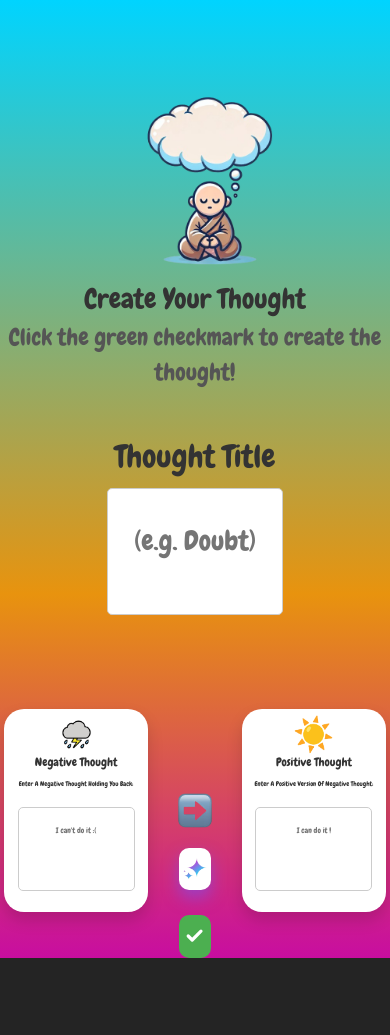
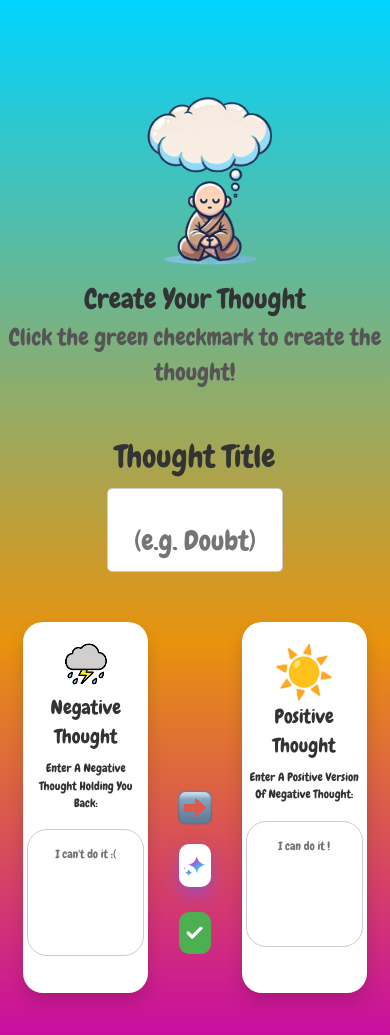
Before and after one commit to estebanrodriguez28/mind-mastery-react, a React (Vite) app: page /change in a window 390 px wide. Before the commit the page ends 958 px from the top, so only its background shows below. Built offline with nearby package versions, Linux system fonts and the light colour scheme.

Commit message:
testing layout for change thought on phone

```diff
--- a/src/App.css
+++ b/src/App.css
@@ -1980,7 +1980,7 @@ textarea {
   /* Full width */
   height: 15vh;
   /* Larger height */
-  margin-bottom: 5vh;
+  margin-bottom: 0vh;
   /* Minimum height */
   margin-top: 0vh;
   font-family: "Chewy", serif;
@@ -2005,7 +2005,7 @@ textarea {
   .text_title {
     width: 45vw;
     /* Full width */
-    height: 15vh;
+    height: 10vh;
     font-size: 7vw;
     padding: 4vh 2vw;
   }
@@ -2250,17 +2250,18 @@ textarea {
 
   /* ✅ Large phones */
   .nthought-card {
-    width: 35vw;
+    width: 30vw;
     /* Fixed width */
-    height: 20vh;
+    height: 40vh;
     padding: 2vh 1vw;
+    margin-left: 0vw;
   }
 
   .nthought-card h3 {
     margin-bottom: 1vh;
     /* Reduce space below the heading */
     margin-top: 0vh;
-    font-size: 3vw;
+    font-size: 5vw;
 
 
   }
@@ -2270,13 +2271,13 @@ textarea {
     /* Remove space above the paragraph */
     margin-bottom: 2vh;
     /* Reduce space below the paragraph */
-    font-size: 1.7vw;
+    font-size: 3vw;
   }
 
   .nthought-card img {
-    margin-top: 1vh;
+    margin-top: 0vh;
     margin-bottom: 0vh;
-    width: 10vw;
+    width: 15vw;
     /* Icon size */
     height: auto;
     /* Reduce space above the image */
@@ -2287,11 +2288,11 @@ textarea {
     /* Set the height for multiple lines */
     padding: 2vh 2vw;
     /* Add padding inside the textarea for spacing */
-    font-size: 2vw;
+    font-size: 3vw;
     /* Make the text larger and more readable */
     border: 1px solid #ccc;
     /* Add a border */
-    border-radius: 5px;
+    border-radius: 20px;
     /* Round the corners */
     resize: none;
     /* Allow resizing only vertically */
@@ -2299,7 +2300,7 @@ textarea {
     /* Ensure padding doesn't affect the overall size */
     width: 30vw;
     /* Full width */
-    height: 10vh;
+    height: 15vh;
     /* Larger height */
     margin-bottom: 2vh;
     /* Minimum height */
@@ -2309,19 +2310,20 @@ textarea {
 
 @media (max-width: 480px) {
 
-  /* ✅ Small phones */
+  /* ✅ Large phones */
   .nthought-card {
-    width: 35vw;
+    width: 30vw;
     /* Fixed width */
-    height: 20vh;
+    height: 40vh;
     padding: 2vh 1vw;
+    margin-left: 0vw;
   }
 
   .nthought-card h3 {
     margin-bottom: 1vh;
     /* Reduce space below the heading */
     margin-top: 0vh;
-    font-size: 3vw;
+    font-size: 5vw;
 
 
   }
@@ -2331,13 +2333,13 @@ textarea {
     /* Remove space above the paragraph */
     margin-bottom: 2vh;
     /* Reduce space below the paragraph */
-    font-size: 1.7vw;
+    font-size: 3vw;
   }
 
   .nthought-card img {
-    margin-top: 1vh;
+    margin-top: 0vh;
     margin-bottom: 0vh;
-    width: 10vw;
+    width: 15vw;
     /* Icon size */
     height: auto;
     /* Reduce space above the image */
@@ -2348,11 +2350,11 @@ textarea {
     /* Set the height for multiple lines */
     padding: 2vh 2vw;
     /* Add padding inside the textarea for spacing */
-    font-size: 2vw;
+    font-size: 3vw;
     /* Make the text larger and more readable */
     border: 1px solid #ccc;
     /* Add a border */
-    border-radius: 5px;
+    border-radius: 20px;
     /* Round the corners */
     resize: none;
     /* Allow resizing only vertically */
@@ -2360,7 +2362,7 @@ textarea {
     /* Ensure padding doesn't affect the overall size */
     width: 30vw;
     /* Full width */
-    height: 10vh;
+    height: 15vh;
     /* Larger height */
     margin-bottom: 2vh;
     /* Minimum height */
@@ -2478,17 +2480,18 @@ textarea {
 
   /* ✅ Large phones */
   .pthought-card {
-    width: 35vw;
+    width: 30vw;
     /* Fixed width */
-    height: 20vh;
+    height: 40vh;
     padding: 2vh 1vw;
+    margin-left: 0vw;
   }
 
   .pthought-card h3 {
     margin-bottom: 1vh;
     /* Reduce space below the heading */
     margin-top: 0vh;
-    font-size: 3vw;
+    font-size: 5vw;
 
 
   }
@@ -2498,13 +2501,13 @@ textarea {
     /* Remove space above the paragraph */
     margin-bottom: 2vh;
     /* Reduce space below the paragraph */
-    font-size: 1.7vw;
+    font-size: 3vw;
   }
 
   .pthought-card img {
-    margin-top: 1vh;
+    margin-top: 0vh;
     margin-bottom: 0vh;
-    width: 10vw;
+    width: 15vw;
     /* Icon size */
     height: auto;
     /* Reduce space above the image */
@@ -2515,11 +2518,11 @@ textarea {
     /* Set the height for multiple lines */
     padding: 2vh 2vw;
     /* Add padding inside the textarea for spacing */
-    font-size: 2vw;
+    font-size: 3vw;
     /* Make the text larger and more readable */
     border: 1px solid #ccc;
     /* Add a border */
-    border-radius: 5px;
+    border-radius: 20px;
     /* Round the corners */
     resize: none;
     /* Allow resizing only vertically */
@@ -2527,7 +2530,7 @@ textarea {
     /* Ensure padding doesn't affect the overall size */
     width: 30vw;
     /* Full width */
-    height: 10vh;
+    height: 15vh;
     /* Larger height */
     margin-bottom: 2vh;
     /* Minimum height */
@@ -2538,18 +2541,21 @@ textarea {
 @media (max-width: 480px) {
 
   /* ✅ Small phones */
+
+  /* ✅ Large phones */
   .pthought-card {
-    width: 35vw;
+    width: 30vw;
     /* Fixed width */
-    height: 20vh;
+    height: 40vh;
     padding: 2vh 1vw;
+    margin-left: 0vw;
   }
 
   .pthought-card h3 {
     margin-bottom: 1vh;
     /* Reduce space below the heading */
     margin-top: 0vh;
-    font-size: 3vw;
+    font-size: 5vw;
 
 
   }
@@ -2559,13 +2565,13 @@ textarea {
     /* Remove space above the paragraph */
     margin-bottom: 2vh;
     /* Reduce space below the paragraph */
-    font-size: 1.7vw;
+    font-size: 3vw;
   }
 
   .pthought-card img {
-    margin-top: 1vh;
+    margin-top: 0vh;
     margin-bottom: 0vh;
-    width: 10vw;
+    width: 15vw;
     /* Icon size */
     height: auto;
     /* Reduce space above the image */
@@ -2576,11 +2582,11 @@ textarea {
     /* Set the height for multiple lines */
     padding: 2vh 2vw;
     /* Add padding inside the textarea for spacing */
-    font-size: 2vw;
+    font-size: 3vw;
     /* Make the text larger and more readable */
     border: 1px solid #ccc;
     /* Add a border */
-    border-radius: 5px;
+    border-radius: 20px;
     /* Round the corners */
     resize: none;
     /* Allow resizing only vertically */
@@ -2588,7 +2594,7 @@ textarea {
     /* Ensure padding doesn't affect the overall size */
     width: 30vw;
     /* Full width */
-    height: 10vh;
+    height: 15vh;
     /* Larger height */
     margin-bottom: 2vh;
     /* Minimum height */
```
